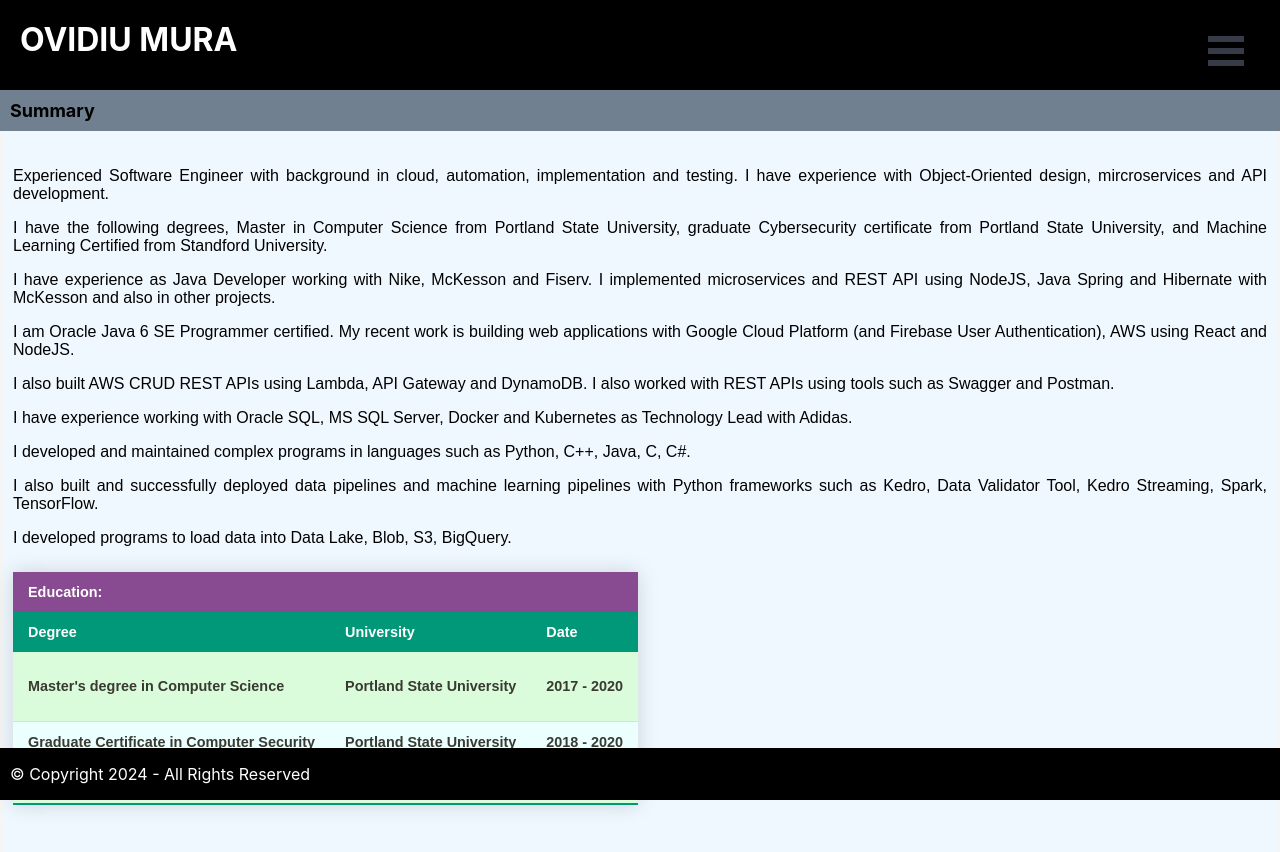
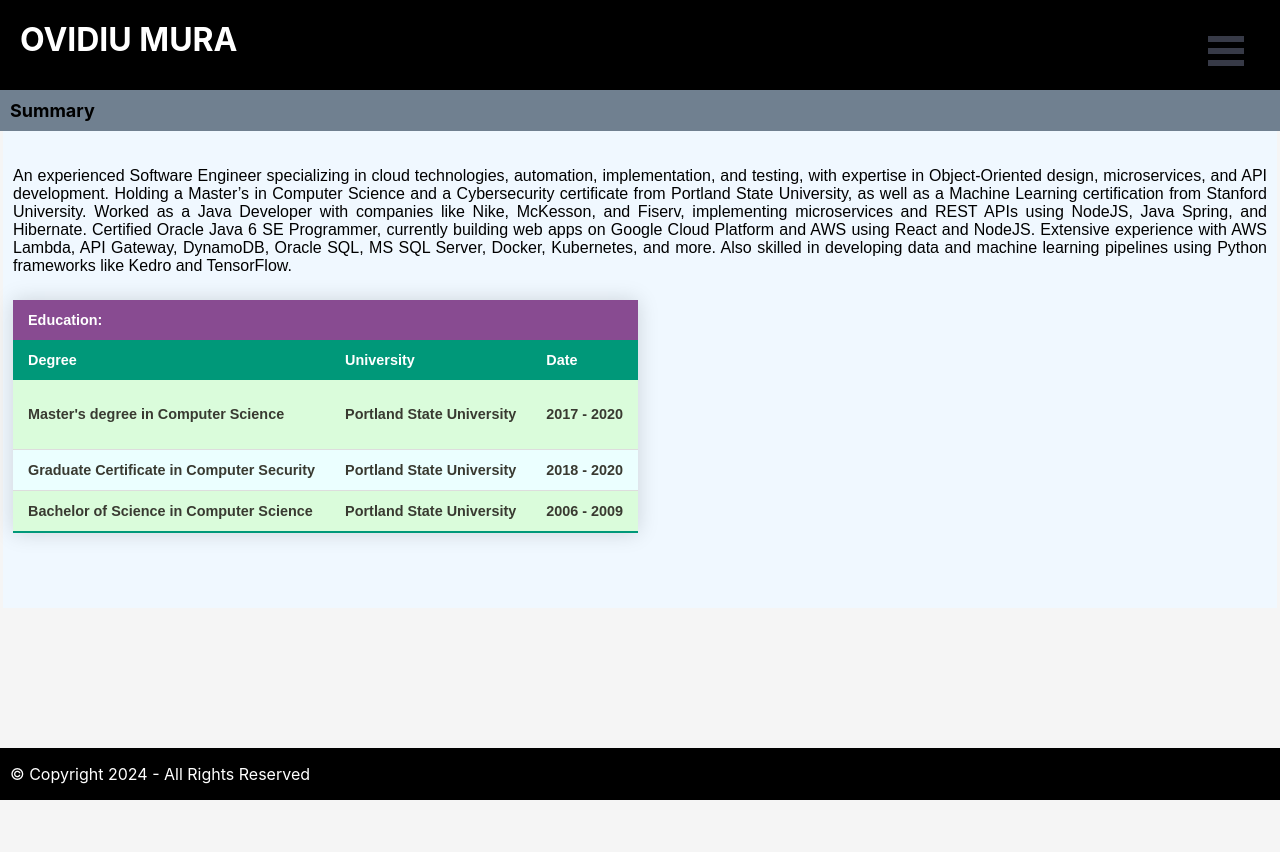
Before and after one commit to ovimura/projects-portfolio, a React (Create React App) app: page / in a window 1280 px wide. Shown: the top 852 px of the page. After the commit the page ends 800 px from the top, so only its background shows below. Built offline with nearby package versions, Linux system fonts and the light colour scheme.

Commit message:
adding summary

```diff
--- a/src/pages/HomePage.js
+++ b/src/pages/HomePage.js
@@ -1,29 +1,84 @@
 import React from "react";
 
-
-import './css/HomePage.css'
+import "./css/HomePage.css";
 
 export default function HomePage() {
-
   return (
     <>
       <div className="home-container">
         <h1 className="title">Summary</h1>
         <div className="content">
-                <p>Experienced Software Engineer with background in cloud, automation, implementation and testing. I have experience with Object-Oriented design, mircroservices and API development. </p>
-                <p>I have the following degrees, Master in Computer Science from Portland State University, graduate Cybersecurity certificate from Portland State University, and Machine Learning Certified from Standford University. </p>
-                <p>I have experience as Java Developer working with Nike, McKesson and Fiserv. I implemented microservices and REST API using NodeJS, Java Spring and Hibernate with McKesson and also in other projects. </p>
-                <p>I am Oracle Java 6 SE Programmer certified. My recent work is building web applications with Google Cloud Platform (and Firebase User Authentication), AWS using React and NodeJS. </p>
-                <p>I also built AWS CRUD REST APIs using Lambda, API Gateway and DynamoDB. I also worked with REST APIs using tools such as Swagger and Postman. </p>
-                <p>I have experience working with Oracle SQL, MS SQL Server, Docker and Kubernetes as Technology Lead with Adidas. </p>
-                <p>I developed and maintained complex programs in languages such as Python, C++, Java, C, C#. </p>
-                <p>I also built and successfully deployed data pipelines and machine learning pipelines with Python frameworks such as Kedro, Data Validator Tool, Kedro Streaming, Spark, TensorFlow. </p>
-                <p>I developed programs to load data into Data Lake, Blob, S3, BigQuery.</p>
-
+          {/* <p>
+            Experienced Software Engineer with background in cloud, automation,
+            implementation and testing. I have experience with Object-Oriented
+            design, mircroservices and API development.{" "}
+          </p>
+          <p>
+            I have the following degrees, Master in Computer Science from
+            Portland State University, graduate Cybersecurity certificate from
+            Portland State University, and Machine Learning Certified from
+            Standford University.{" "}
+          </p>
+          <p>
+            I have experience as Java Developer working with Nike, McKesson and
+            Fiserv. I implemented microservices and REST API using NodeJS, Java
+            Spring and Hibernate with McKesson and also in other projects.{" "}
+          </p>
+          <p>
+            I am Oracle Java 6 SE Programmer certified. My recent work is
+            building web applications with Google Cloud Platform (and Firebase
+            User Authentication), AWS using React and NodeJS.{" "}
+          </p>
+          <p>
+            I also built AWS CRUD REST APIs using Lambda, API Gateway and
+            DynamoDB. I also worked with REST APIs using tools such as Swagger
+            and Postman.{" "}
+          </p>
+          <p>
+            I have experience working with Oracle SQL, MS SQL Server, Docker and
+            Kubernetes as Technology Lead with Adidas.{" "}
+          </p>
+          <p>
+            I developed and maintained complex programs in languages such as
+            Python, C++, Java, C, C#.{" "}
+          </p>
+          <p>
+            I also built and successfully deployed data pipelines and machine
+            learning pipelines with Python frameworks such as Kedro, Data
+            Validator Tool, Kedro Streaming, Spark, TensorFlow.{" "}
+          </p>
+          <p>
+            I developed programs to load data into Data Lake, Blob, S3,
+            BigQuery.
+          </p> */}
+          <p>
+            An experienced Software Engineer specializing in cloud technologies,
+            automation, implementation, and testing, with expertise in
+            Object-Oriented design, microservices, and API development. Holding
+            a Master’s in Computer Science and a Cybersecurity certificate from
+            Portland State University, as well as a Machine Learning
+            certification from Stanford University. Worked as a Java Developer
+            with companies like Nike, McKesson, and Fiserv, implementing
+            microservices and REST APIs using NodeJS, Java Spring, and
+            Hibernate. Certified Oracle Java 6 SE Programmer, currently building
+            web apps on Google Cloud Platform and AWS using React and NodeJS.
+            Extensive experience with AWS Lambda, API Gateway, DynamoDB, Oracle
+            SQL, MS SQL Server, Docker, Kubernetes, and more. Also skilled in
+            developing data and machine learning pipelines using Python
+            frameworks like Kedro and TensorFlow.
+          </p>
           <table className="styled-table">
             <thead>
-                        <tr className="ed"><th>Education:</th><th></th><th></th></tr>
-                        <tr><th>Degree</th><th>University</th><th>Date</th></tr>
+              <tr className="ed">
+                <th>Education:</th>
+                <th></th>
+                <th></th>
+              </tr>
+              <tr>
+                <th>Degree</th>
+                <th>University</th>
+                <th>Date</th>
+              </tr>
             </thead>
             <tbody>
               <tr className="active-row">
@@ -36,30 +91,19 @@ export default function HomePage() {
                 <td>2017 - 2020</td>
               </tr>
               <tr className="inactive-row">
-                            <td>
-                                Graduate Certificate in Computer Security
-                            </td>
-                            <td>
-                                Portland State University
-                            </td>
+                <td>Graduate Certificate in Computer Security</td>
+                <td>Portland State University</td>
                 <td>2018 - 2020</td>
               </tr>
               <tr className="active-row">
-                            <td>
-                                Bachelor of Science in Computer Science
-                            </td>
-                            <td>
-                                Portland State University
-                            </td>
+                <td>Bachelor of Science in Computer Science</td>
+                <td>Portland State University</td>
                 <td>2006 - 2009</td>
               </tr>
             </tbody>
           </table>
         </div>
       </div>
-
-
-
     </>
   );
 }
```
Lines whose indentation alone changed are shown as unchanged.
